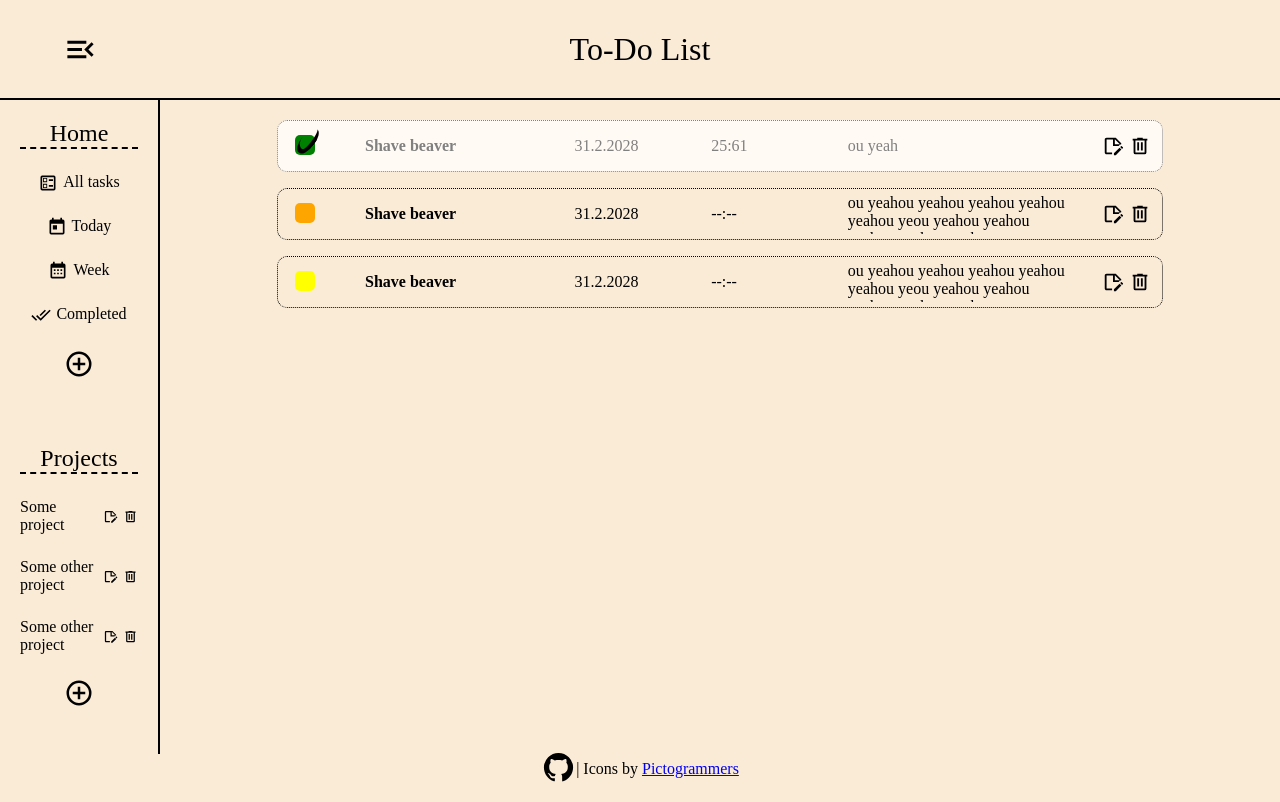
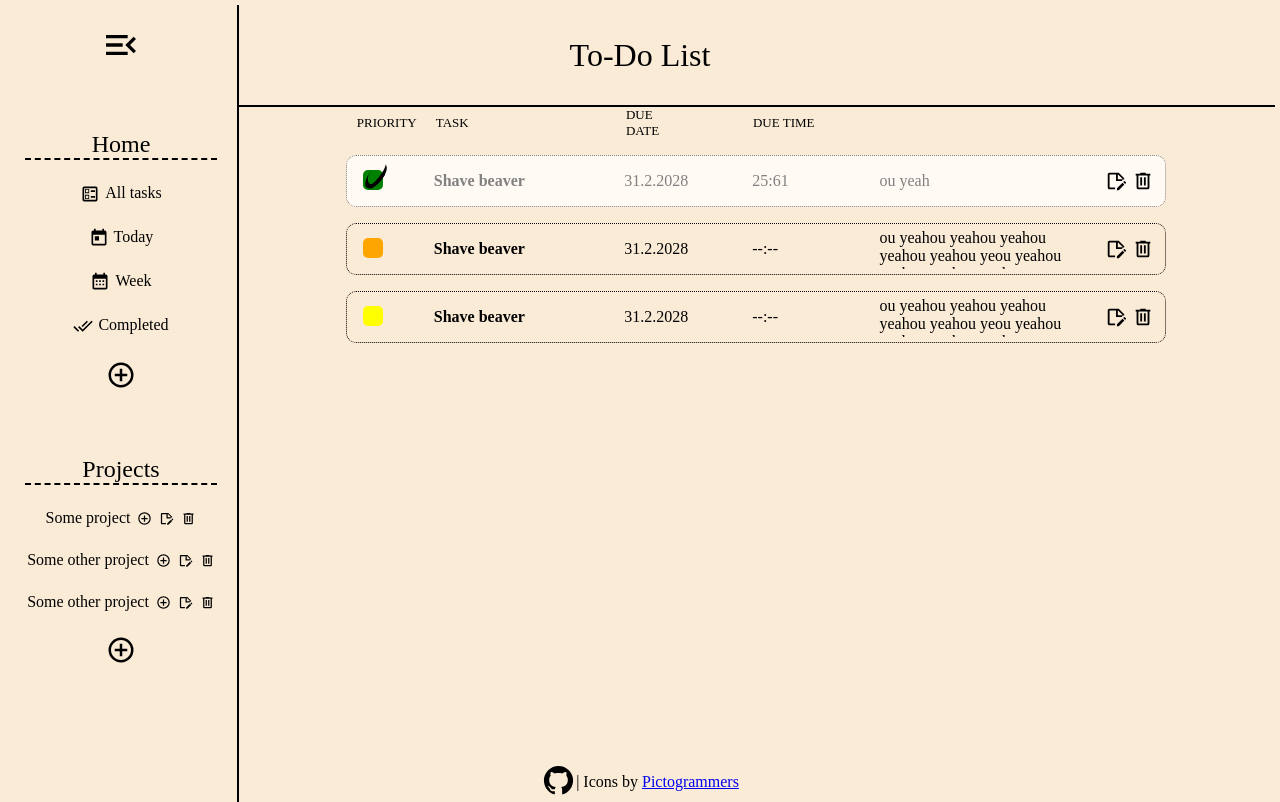
Before and after one commit to Andrij-Kolomijec/Todo-list, a plain HTML site: page index.html in a window 1280 px wide. Drawn offline with Linux system fonts and the light colour scheme.

Commit message:
Html and css done

```diff
--- a/index.html
+++ b/index.html
@@ -9,11 +9,9 @@
     <title>Todo list</title>
 </head>
 <body>
-    <header>
+    <div id="navbar">
         <img class="menu-close icon" src="./icons/menu-open.svg">
-        <div>To-Do List</div>
-    </header>
-    <div id="navbar">
+        <br>
         <div class="headline">
             Home
         </div>
@@ -34,35 +32,24 @@
             Completed
         </div>
         <img class="add-task icon" src="./icons/plus-circle-outline.svg">
-        <!-- <dialog id="new-task">
-            <form id="task-form">
-                <label for="submit-task">New task:</label>
-                <input type="text" id="submit-task" required>
-                <label for="submit-date">Date:</label>
-                <input type="date" id="submit-date">
-                <label for="submit-time">Time:</label>
-                <input type="time" id="submit-time">
-                <label for="submit-notes">Notes</label>
-                <input type="text" id="submit-notes">
-                <button class="submit modal" type="submit">Submit</button>
-                <button class="close modal" formmethod="dialog" type="submit">Close</button>
-            </form>
-        </dialog> -->
         <br>
         <div class="headline projects">Projects</div>
         <div class="projects-container">
             <div class="added-project">
                 <p>Some project</p>
+                <img class="add-task-in-project" src="./icons/plus-circle-outline.svg">
                 <img class="edit-project" src="./icons/note-edit-outline.svg">
                 <img class="trash-project" src="./icons/trash-can-outline.svg">
             </div>
             <div class="added-project">
                 <p>Some other project</p>
+                <img class="add-task-in-project" src="./icons/plus-circle-outline.svg">
                 <img class="edit-project" src="./icons/note-edit-outline.svg">
                 <img class="trash-project" src="./icons/trash-can-outline.svg">
             </div>
             <div class="added-project">
                 <p>Some other project</p>
+                <img class="add-task-in-project" src="./icons/plus-circle-outline.svg">
                 <img class="edit-project" src="./icons/note-edit-outline.svg">
                 <img class="trash-project" src="./icons/trash-can-outline.svg">
             </div>
@@ -89,7 +76,17 @@
             </form>
         </dialog>
     </div>
+    <div id="container">
+        <header>
+            <div>To-Do List</div>
+        </header>
         <div id="content">
+            <div id="filter">
+                <div>PRIORITY</div>
+                <div>TASK</div>
+                <div>DUE DATE</div>
+                <div>DUE TIME</div>
+            </div>
             <div class="added-task completed">
                 <label class="check-label">
                     <input type="checkbox" checked>
@@ -132,6 +129,7 @@
                     <img src="./icons/trash-can-outline.svg">
                 </div>
             </div>
+
         </div>
         <footer>
             <a href="https://github.com/Andrij-Kolomijec">
@@ -142,5 +140,6 @@
                 <a href="https://pictogrammers.com/">Pictogrammers</a>
             </p>
         </footer>
+    </div>
 </body>
 </html>
--- a/style.css
+++ b/style.css
@@ -4,25 +4,15 @@
 }
 
 body {
-    display: grid;
-    grid-template-rows: 100px auto 30px;
-    grid-template-columns: 1fr 6fr 1fr; /* on click change to 1 column */
     background-color: antiquewhite;
     font-family: 'Times New Roman', Times, serif;
-    min-height: 98vh;
+    min-height: 99vh;
+    display: flex;
+    margin: 5px;
 }
 
-header {
-    grid-column: span 3;
-    display: grid;
-    grid-template-columns: 1fr 6fr 1fr; /* on click change 1frs to autos */
-    place-items: center;
-    font-size: 4vh;
-    border-bottom: 2px solid;
-}
-
-header .icon {
-    height: 35px;
+#navbar .menu-close.icon {
+    height: 40px;
 }
 
 #navbar {
@@ -33,8 +23,9 @@ header .icon {
     align-items: center;
     padding: 20px;
     border-right: 2px solid;
-    position: sticky;
-    top: 0;
+    min-width: 15vw;
+    position: fixed;
+    height: 94.75vh;
     /* display: none; */ /* on click change to none */
 }
 
@@ -83,16 +74,14 @@ header .icon {
     display: flex;
     align-items: center;
     justify-content: center;
-    gap: 5px;
+    gap: 7px;
 }
 
-#navbar .trash-project,
-#navbar .edit-project {
+#navbar .added-project img {
     height: 15px;
 }
 
-#navbar .trash-project:hover,
-#navbar .edit-project:hover {
+#navbar .added-project img:hover {
     transform: scale(2);
 }
 
@@ -131,13 +120,46 @@ dialog button {
     justify-content: center;
 }
 
+#container {
+    display: grid;
+    grid-template-rows: 100px auto 30px;
+    grid-template-columns: calc(15vw + 40px) auto calc(15vw + 40px); /* on click change to 1 column */
+}
+
+header {
+    /* grid-column: span 2; */
+    /* display: grid; */
+    /* grid-template-columns: auto 15vw; on click change 1frs to autos */
+    grid-column: 2 / 3;
+    place-self: center;
+    /* display: grid;
+    place-content: center; */
+    font-size: 4vh;
+}
+
 #content {
-    grid-column: span 2;
+    grid-column: 2 / 4;
     display: flex;
     flex-direction: column;
     align-items: center;
     gap: 2vh;
     padding: 20px;
+    border-top: 2px solid;
+}
+
+#content #filter {
+    width: 80%;
+    display: grid;
+    grid-template-columns: 15px 2fr 1fr 1fr 3fr 22px;
+    align-items: center;
+    gap: 5vw;
+    font-size: small;
+    place-self: center;
+    margin-top: -20px;
+}
+
+#content #filter div {
+    cursor: pointer;
 }
 
 #content .added-task {
@@ -152,10 +174,6 @@ dialog button {
     place-self: center;
     height: 30px;
 }
-
-/* #content .added-task > * {
-    margin-bottom: 0px;
-} */
 
 #content .completed {
     background-color: rgb(255, 250, 244);
@@ -184,8 +202,6 @@ dialog button {
 .check-label {
     display: block;
     position: relative;
-    /* padding-left: 45px;  */
-    /* margin-bottom: 15px; */
     bottom: 5px;
     cursor: pointer;
     font-size: 20px;
@@ -272,8 +288,6 @@ like a tickmark */
     accent-color: red;
 } */
 
-
-
 footer {
     grid-column: span 3;
     display: flex;
```
Lines whose indentation alone changed are shown as unchanged.
